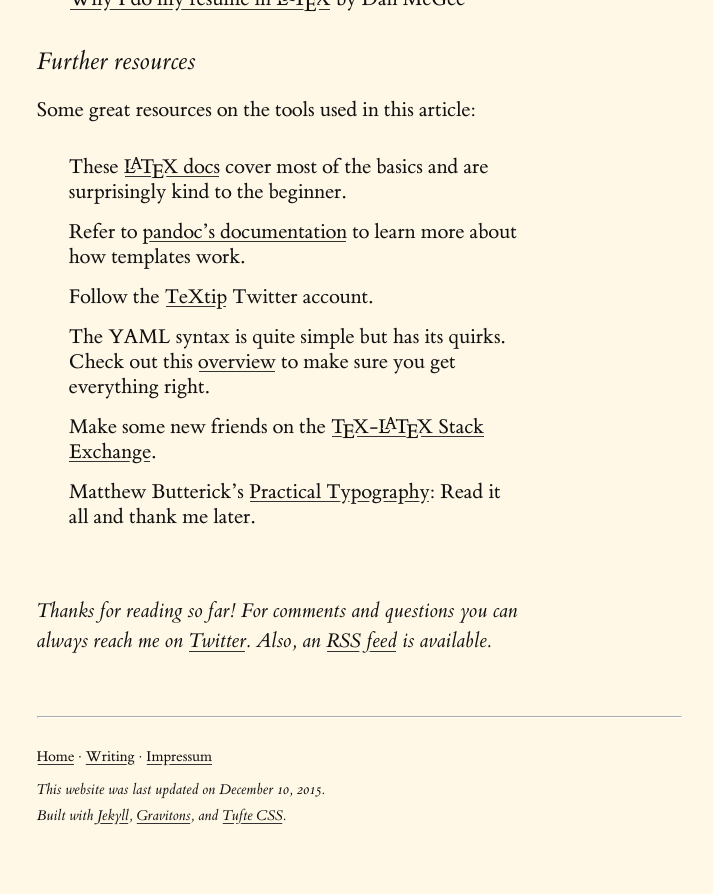
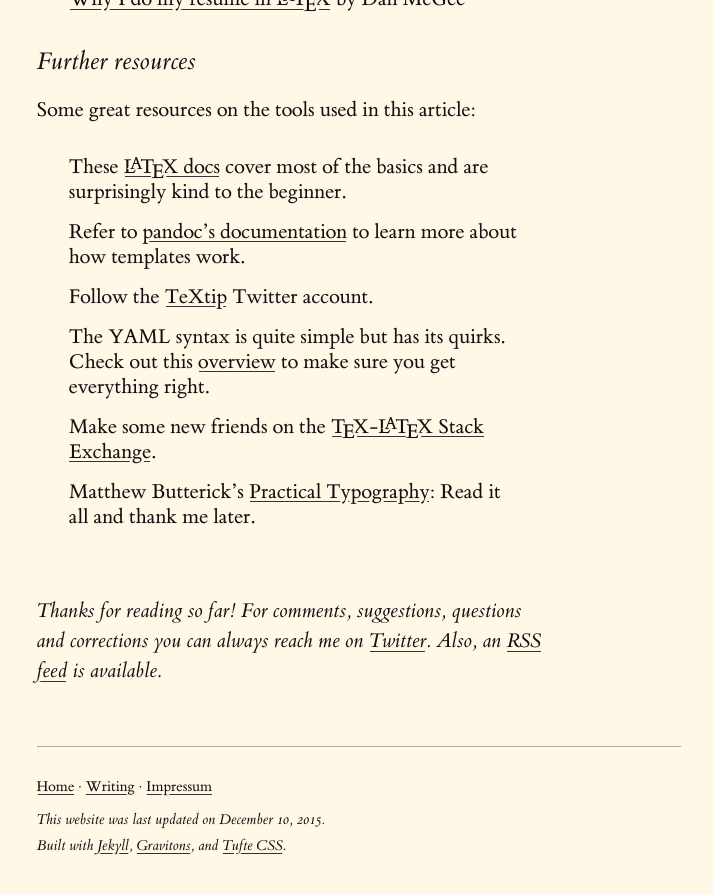
Before and after one commit to mrzool/mrzool.github.io, a Jekyll site: the page built from _posts/2015-11-24-typesetting-automation.md, in a window 1280 px wide and 900 px high, scrolled down 9328 px. Shown: the top 894 px of the window, without its empty margins (281-994 px from the left). Built offline with Jekyll 4.4.1, drawn with Linux system fonts in a browser that asks for light colours; before the commit the page ends 10198 px from its top, so only the background shows below that.

Commit message:
Expand closing note

```diff
--- a/_layouts/post.html
+++ b/_layouts/post.html
@@ -19,7 +19,11 @@
 
       </article>
 
-      <p class="mt4 h4 italic">Thanks for reading so far! For comments and questions you can always reach me on <a href="http://twitter.com/mrzool_">Twitter</a>. Also, an <a href="/feed.xml">RSS feed</a> is available.</p>
+      <p class="mt4 h4 italic">
+        Thanks for reading so far!
+        For comments, suggestions, questions and corrections you can always reach me on
+        <a href="http://twitter.com/mrzool_">Twitter</a>.
+        Also, an <a href="/feed.xml">RSS feed</a> is available.</p>
     </main>
     <hr class="ml2 mr2" style="border-color: white">
     {% include _footer.html %}
```
